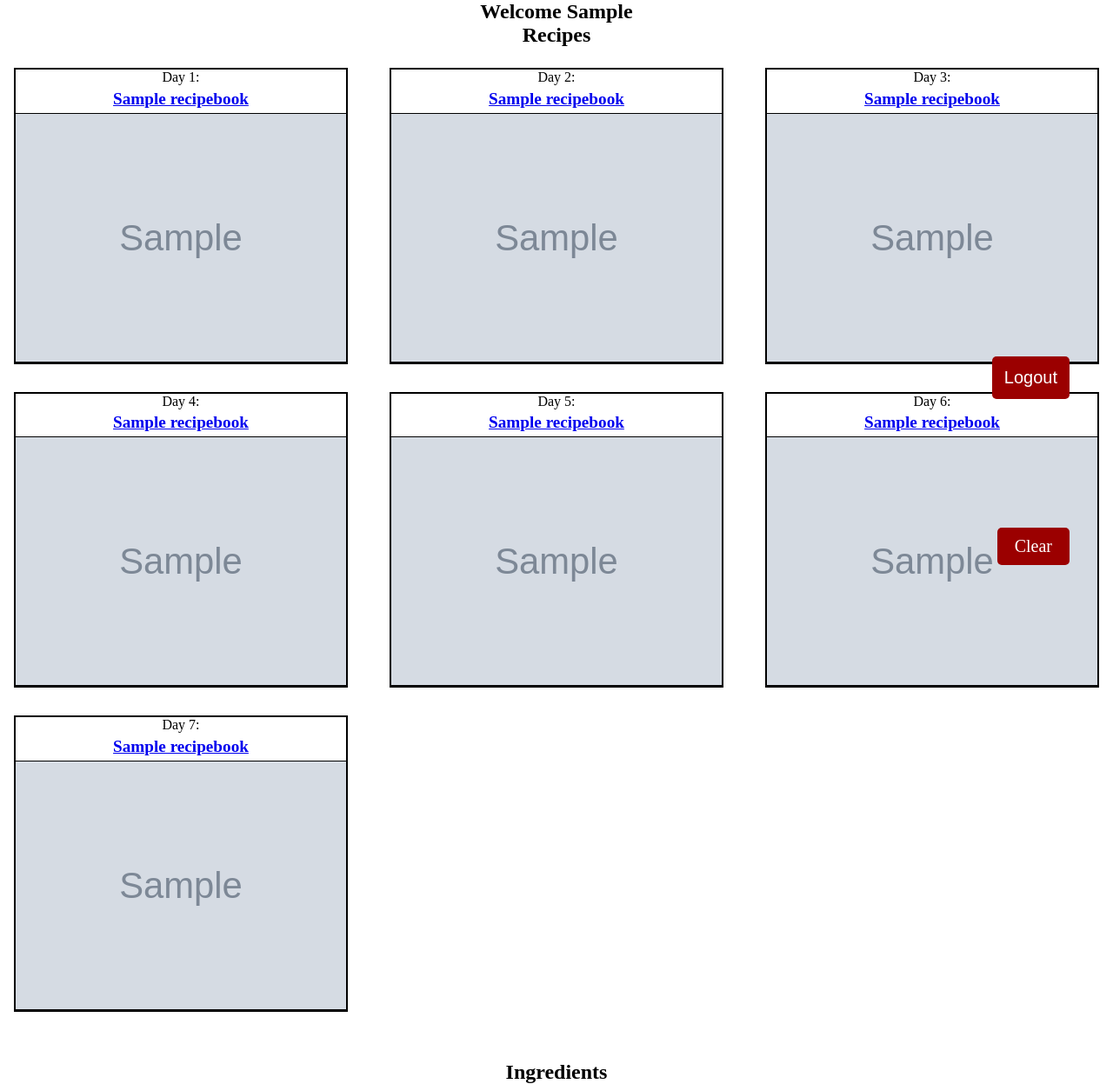
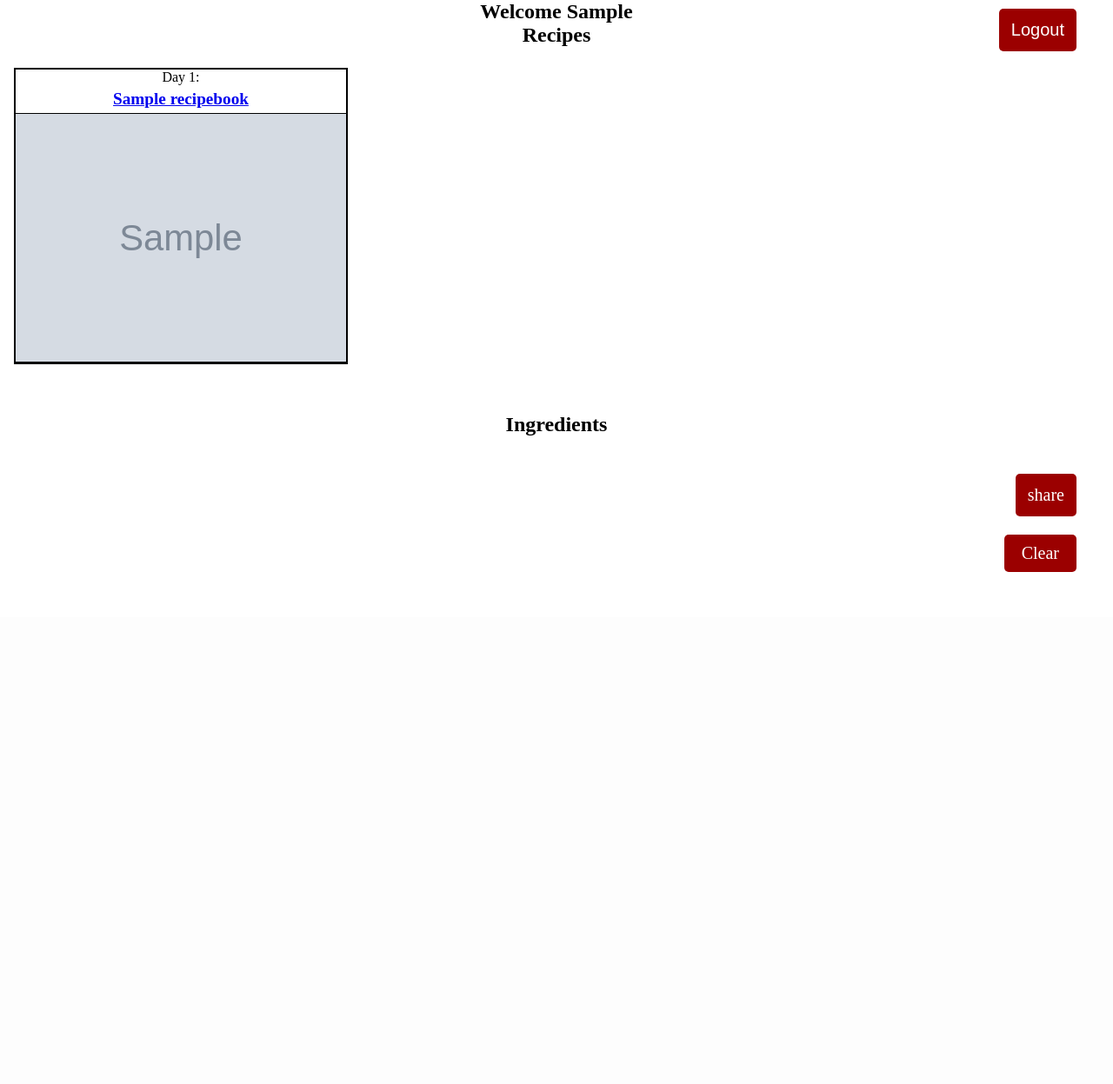
Before and after one commit to Najah7/menu-planning-app, a Django app: page /home/personal/ in a window 1280 px wide. Shown: the part 90-1337 px from the top of the page at 87% size. After the commit the page ends 748 px from the top, so only its background shows below. Run offline with Django 5.2, Linux system fonts and the light colour scheme; a user stored in the database is signed in; tables that the repository leaves empty hold one stand-in row (values such as "Sample post"); grey boxes marked "Sample" are stand-in pictures.

Commit message:
Refactored personal and implemented share feature

```diff
--- a/src/home/templatetags/home_extras.py
+++ b/src/home/templatetags/home_extras.py
@@ -8,3 +8,13 @@
 @stringfilter
 def split(value, arg):
     return value.split(arg)
+
+
+@register.filter
+def doEnumerate(sequence):
+    return enumerate(sequence)
+
+
+@register.filter
+def add(value, arg):
+    return value + arg
--- a/src/home/views.py
+++ b/src/home/views.py
@@ -31,30 +31,30 @@
     def get_context_data(self, **kwargs: Any) -> dict[str, Any]:
         context = super().get_context_data(**kwargs)
         book = RecipeBook.objects
-        menu = WeeklyMenu.objects.filter(owner=self.request.user).values()
         context["exists"] = True
 
-        if len(menu) == 0:
+        if not WeeklyMenu.objects.filter(owner=self.request.user).exists():
             context["exists"] = False
             return context
 
-        for idx in range(7):
-            if menu[0][f"day{idx+1}_id"] != None:
-                context[f"item{idx+1}"] = book.filter(
-                    id=menu[0][f"day{idx+1}_id"]
-                ).values()[0]["recipeName"]
-                context[f"link{idx+1}"] = book.filter(
-                    id=menu[0][f"day{idx+1}_id"]
-                ).values()[0]["link"]
-                context[f"img{idx+1}"] = book.filter(
-                    id=menu[0][f"day{idx+1}_id"]
-                ).values()[0]["img"]
+        menu = WeeklyMenu.objects.get(owner=self.request.user)
+        context["menu"] = menu
+        context["recipes"] = book.filter(
+            id__in=[menu.__getattribute__(f"day{i+1}_id") for i in range(7)]
+        ).values()
+        context["item_list"] = "-".join(
+            [
+                str(menu.__getattribute__(f"day{i+1}_id"))
+                for i in range(7)
+                if menu.__getattribute__(f"day{i+1}_id") != None
+            ]
+        )
 
         ingredients = list()
         for idx in range(7):
-            if menu[0][f"day{idx+1}_id"] != None:
+            if menu.__getattribute__(f"day{idx+1}_id") != None:
                 ingredients.extend(
-                    book.filter(id=menu[0][f"day{idx+1}_id"])
+                    book.filter(id=menu.__getattribute__(f"day{idx+1}_id"))
                     .values()[0]["ingredients"]
                     .strip()
                     .split("、")
@@ -99,12 +99,12 @@
     finally:
         menu.create(
             day1=items[0],
-            day2=items[1],
-            day3=items[2],
-            day4=items[3],
-            day5=items[4],
-            day6=items[5],
-            day7=items[6],
+            day2=items[1] if len(items) >= 2 else None,
+            day3=items[2] if len(items) >= 3 else None,
+            day4=items[3] if len(items) >= 4 else None,
+            day5=items[4] if len(items) >= 5 else None,
+            day6=items[5] if len(items) >= 6 else None,
+            day7=items[6] if len(items) == 7 else None,
             owner=request.user,
         )
 
--- a/src/static/css/basic.css
+++ b/src/static/css/basic.css
@@ -162,14 +162,19 @@
   margin: 20px 10px;
   position: fixed;
   z-index: 9999;
-  right: 40px;
-  bottom: 40px;
+  right: 2rem;
+  bottom: 2rem;
   text-decoration: none;
 }
 
 .floating_btn.logout {
-  top: 30rem;
+  top: 5rem;
   bottom: auto;
+  padding: 13px 14px;
+}
+
+.floating_btn.share {
+  bottom: 6rem;
   padding: 13px 14px;
 }
 
@@ -201,14 +206,14 @@
   display: grid;
   border: 2px solid;
   border-color: black;
-  margin: .5rem 1rem;
+  margin: 0.5rem 1rem;
   justify-content: center;
   text-align: center;
 }
 
 .recipe_item_name {
   width: 100%;
-  padding: .3rem;
+  padding: 0.3rem;
   font-size: 1.2rem;
   font-weight: bold;
   overflow-wrap: break-word;
@@ -220,7 +225,6 @@
   border-top: black 1px solid;
   border-bottom: black 1px solid;
 }
-
 
 .recipe_details {
   text-align: center;
@@ -251,13 +255,13 @@
 .recipe_details_ingredients > li > p {
   font-size: 1.5rem;
   font-weight: bold;
-  margin: .3rem 0;
+  margin: 0.3rem 0;
 }
 
 .recipe_details_ingredients > li > a {
   font-size: 1.2rem;
   font-weight: bold;
-  margin-left: .5rem;
+  margin-left: 0.5rem;
 }
 
 .category_name {
@@ -266,11 +270,11 @@
   margin-top: 1.5rem;
 }
 
-.personal_name{
+.personal_name {
   text-align: center;
 }
 
-.personal_recipe_name{
+.personal_recipe_name {
   text-align: center;
   margin-bottom: 1rem;
 }
@@ -280,12 +284,12 @@
   display: flex;
 }
 
-.personal_ingredients_name{
+.personal_ingredients_name {
   text-align: center;
   margin-top: 3rem;
 }
 
-.personal_ingredients{
+.personal_ingredients {
   margin: 0;
   text-align: center;
 }
--- a/src/templates/home/personal.html
+++ b/src/templates/home/personal.html
@@ -8,25 +8,28 @@
 {% block content %}
 <h2 class="personal_name">Welcome {{ user.first_name }}</h2>
 
-<a href="{% url 'home:clear_personal' %}" class="floating_btn">Clear</a>
+<a class="floating_btn" href="{% url 'home:clear_personal' %}">Clear</a>
+<a class="floating_btn share" href="{% url 'home:share' %}?items={{item_list}}">share</a>
 
 {% if exists %}
   <h2 class="personal_recipe_name">Recipes</h2>
   <div class="recipies">
-    {% if item1 != None %}<div class="recipe_item"><p>Day 1: <br><a href="{{link1}}"><p class="recipe_item_name">{{item1}}</p></a><img class="recipe_item_img" src="{{img1}}?interpolation=lanczos-none&fit=around|320:320&crop=320:320;*,*"></p>{% endif %}</div>
-    {% if item1 != None %}<div class="recipe_item"><p>Day 2: <br><a href="{{link2}}"><p class="recipe_item_name">{{item2}}</p></a><img class="recipe_item_img" src="{{img2}}?interpolation=lanczos-none&fit=around|320:320&crop=320:320;*,*"></p>{% endif %}</div>
-    {% if item3 != None %}<div class="recipe_item"><p>Day 3: <br><a href="{{link3}}"><p class="recipe_item_name">{{item3}}</p></a><img class="recipe_item_img" src="{{img3}}?interpolation=lanczos-none&fit=around|320:320&crop=320:320;*,*"></p>{% endif %}</div>
-    {% if item4 != None %}<div class="recipe_item"><p>Day 4: <br><a href="{{link4}}"><p class="recipe_item_name">{{item4}}</p></a><img class="recipe_item_img" src="{{img4}}?interpolation=lanczos-none&fit=around|320:320&crop=320:320;*,*"></p>{% endif %}</div>
-    {% if item5 != None %}<div class="recipe_item"><p>Day 5: <br><a href="{{link5}}"><p class="recipe_item_name">{{item5}}</p></a><img class="recipe_item_img" src="{{img5}}?interpolation=lanczos-none&fit=around|320:320&crop=320:320;*,*"></p>{% endif %}</div>
-    {% if item6 != None %}<div class="recipe_item"><p>Day 6: <br><a href="{{link6}}"><p class="recipe_item_name">{{item6}}</p></a><img class="recipe_item_img" src="{{img6}}?interpolation=lanczos-none&fit=around|320:320&crop=320:320;*,*"></p>{% endif %}</div>
-    {% if item7 != None %}<div class="recipe_item"><p>Day 7: <br><a href="{{link7}}"><p class="recipe_item_name">{{item7}}</p></a><img class="recipe_item_img" src="{{img7}}?interpolation=lanczos-none&fit=around|320:320&crop=320:320;*,*"></p>{% endif %}</div>
+    {% for index, recipe in recipes|doEnumerate %}
+      <div class="recipe_item"><p>Day {{index|add:1}}: <br><a href="{{recipe.link}}"><p class="recipe_item_name">{{recipe.recipeName}}</p></a><img class="recipe_item_img" src="{{recipe.img}}?interpolation=lanczos-none&fit=around|320:320&crop=320:320;*,*"></p></div>
+    {% endfor %}
   </div>
   <div>
     <h2 class="personal_ingredients_name">Ingredients</h2>
     {% for ingredient in ingredients %}
-      <p class="personal_ingredients">{{ingredient}}</p>
+      <p class="personal_ingredients">
+        <a class="recipe_details_link" href="{% url 'external:rakuten_ichiba_item_search' %}?grocery_name={{ ingredient }}" target="_blank">
+          {{ingredient}}
+        </a>
+      </p>
     {% endfor %}
   </div>
+{% else %}
+  <p>Explore the weekly recipes!</p>
 {% endif %}
 
 <form method="post" action="{% url 'accounts:logout' %}"> {% csrf_token %}
```
